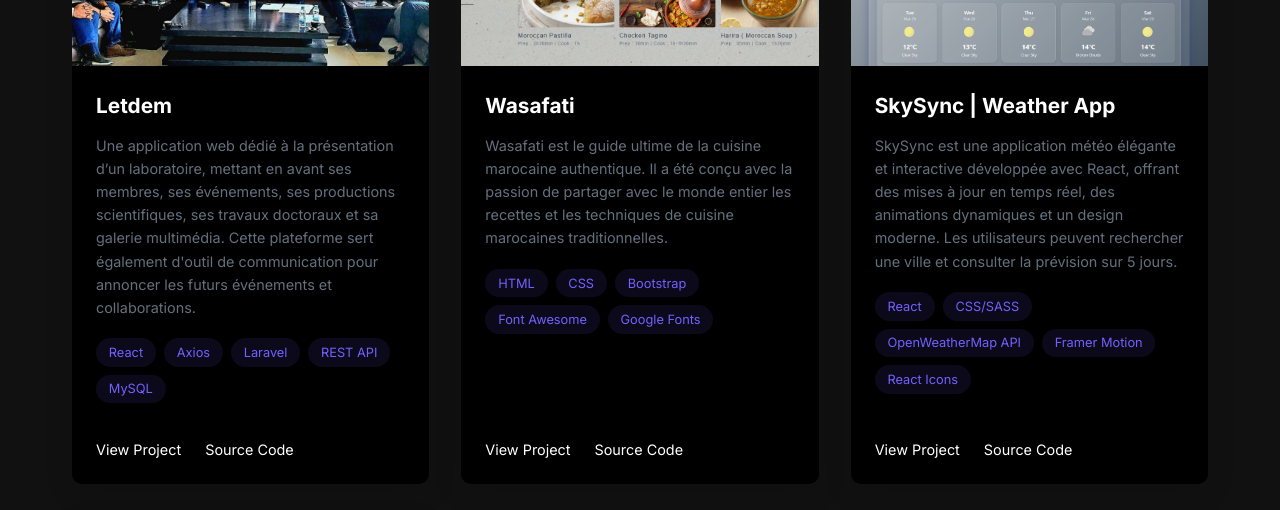
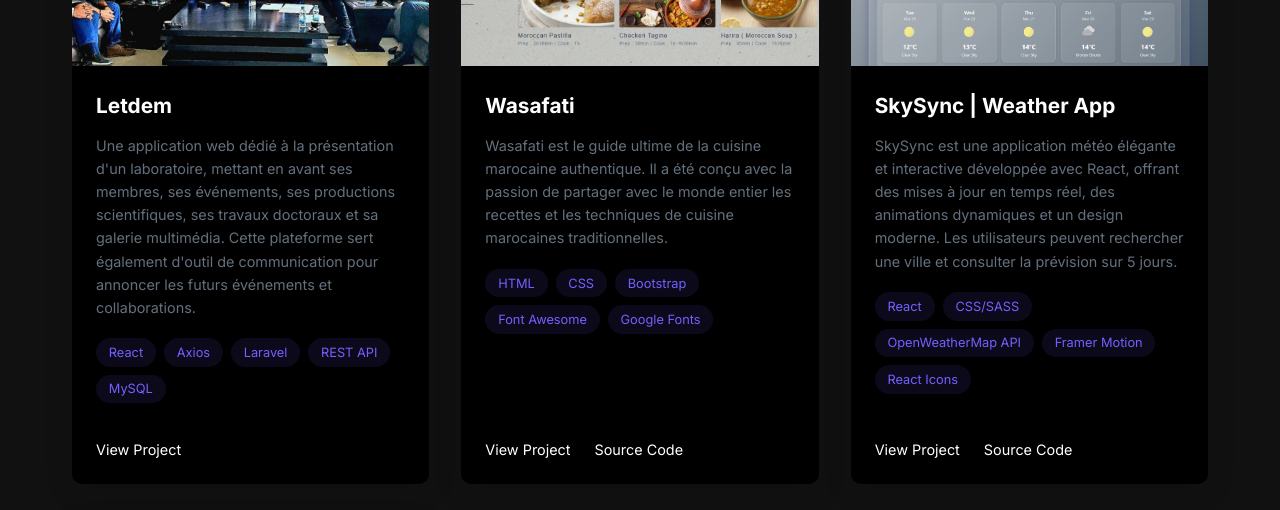
Before and after one commit to AkaMizzy/HamzaZILY_Officiel_Portfolio, a React (Create React App) app: page / in a window 1280 px wide. Shown: the part 5920-6430 px from the top of the page. Built offline with nearby package versions, Linux system fonts and the light colour scheme.

Commit message:
fix: Conditionally render project buttons based on link availability

```diff
--- a/src/pages/Projects.js
+++ b/src/pages/Projects.js
@@ -12,7 +12,7 @@ const Projects = () => {
     {
       id: 1,
       title: 'Letdem',
-      description: "Une application web dédié à la présentation d’un laboratoire, mettant en avant ses membres, ses événements, ses productions scientifiques, ses travaux doctoraux et sa galerie multimédia. Cette plateforme sert également d'outil de communication pour annoncer les futurs événements et collaborations.",
+      description: "Une application web dédié à la présentation d'un laboratoire, mettant en avant ses membres, ses événements, ses productions scientifiques, ses travaux doctoraux et sa galerie multimédia. Cette plateforme sert également d'outil de communication pour annoncer les futurs événements et collaborations.",
       image: letdem,
       category: 'web',
       technologies: ['React','Axios', 'Laravel', 'REST API','MySQL'],
@@ -123,12 +123,16 @@ const Projects = () => {
                     ))}
                   </div>
                   <div className="project-links">
+                    {project.demoLink && project.demoLink !== '#' && (
                       <a href={project.demoLink} className="project-link" target="_blank" rel="noopener noreferrer">
                         View Project
                       </a>
+                    )}
+                    {project.codeLink && project.codeLink !== '#' && (
                       <a href={project.codeLink} className="project-link" target="_blank" rel="noopener noreferrer">
                         Source Code
                       </a>
+                    )}
                   </div>
                 </div>
               </div>
```
Lines whose indentation alone changed are shown as unchanged.
